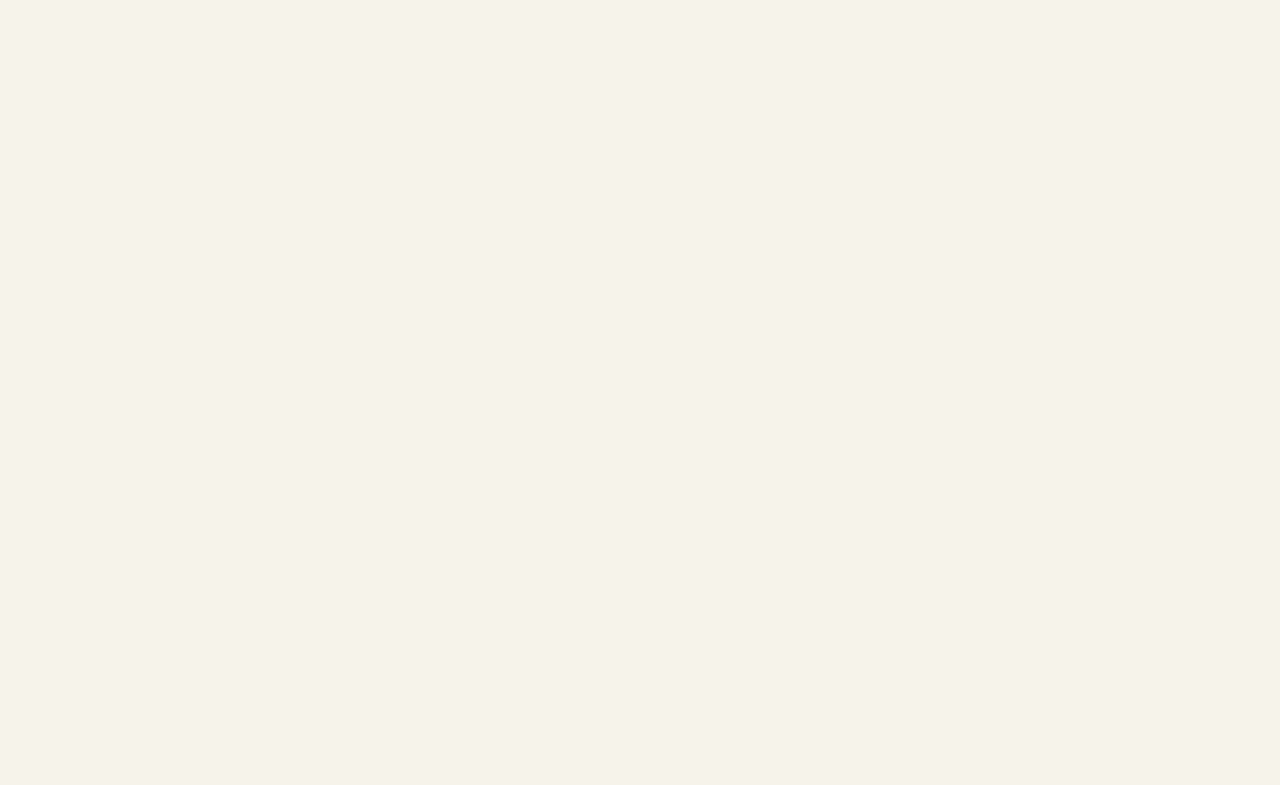
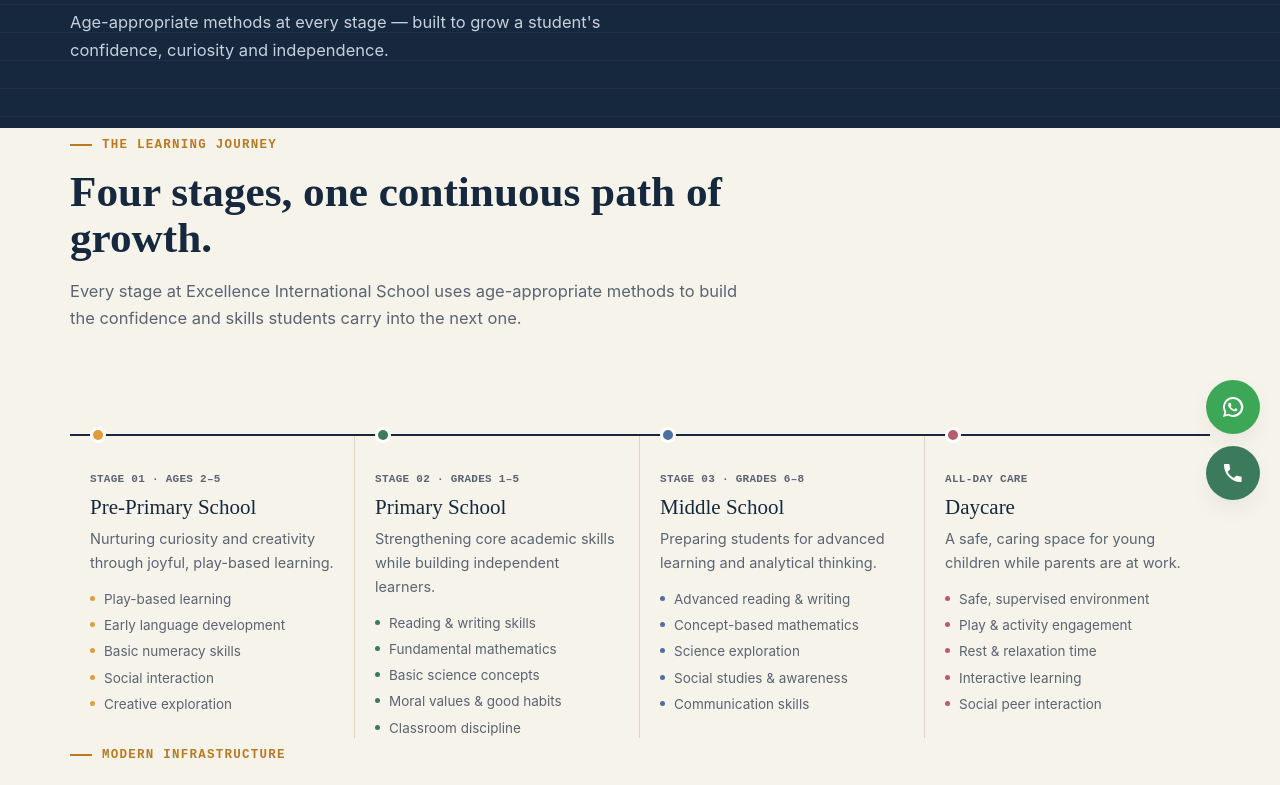
Before and after one commit to Kruparth08/DETTROIN-INT-Kruparth-Website, a React (Vite) app: page /academics in a window 1280 px wide. Before the commit this address had no page. Shown: the part 280-1065 px from the top of the page. Before the commit the page ends 800 px from the top, so only its background shows below. Built offline with nearby package versions, Linux system fonts and the light colour scheme.

Commit message:
Academic page done

```diff
--- a/src/App.jsx
+++ b/src/App.jsx
@@ -2,6 +2,7 @@ import { Routes, Route } from 'react-router-dom'
 import MainLayout from './layouts/MainLayout'
 import Home from './pages/Home'
 import About from './pages/About'
+import Academics from './pages/Academics'
 
 export default function App() {
   return (
@@ -9,6 +10,7 @@ export default function App() {
       <Route element={<MainLayout />}>
         <Route path="/" element={<Home />} />
         <Route path="/about" element={<About />} />
+        <Route path="/academics" element={<Academics />} />
 
 
       </Route>
--- /dev/null
+++ b/src/pages/Academics.jsx
@@ -0,0 +1,21 @@
+import PageHeader from '../components/PageHeader'
+import AcademicLedger from '../sections/AcademicLedger'
+import Infrastructure from '../sections/Infrastructure'
+import Holistic from '../sections/Holistic'
+import CTA from '../sections/CTA'
+
+export default function Academics() {
+  return (
+    <>
+      <PageHeader
+        eyebrow="Academics"
+        title="A structured path from Daycare to Middle School."
+        desc="Age-appropriate methods at every stage — built to grow a student's confidence, curiosity and independence."
+      />
+      <AcademicLedger white={false} />
+      <Infrastructure />
+      <Holistic white={false} />
+      <CTA />
+    </>
+  )
+}
```
